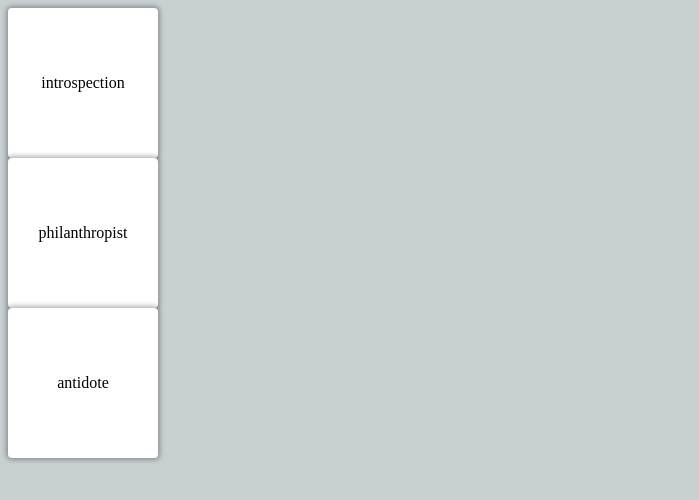
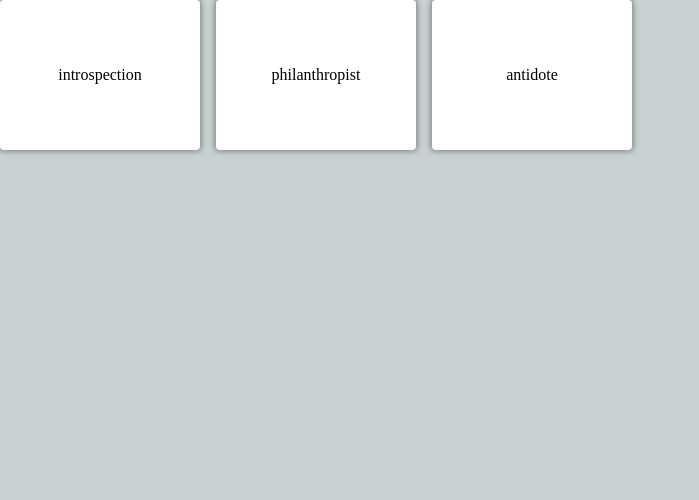
Before and after one commit to gksaurabh/GRE-Wordlist-webapp, a React (Create React App) app in the folder gre-flashcart-app/: page / in a window 1280 px wide. Shown: the top 500 px of the page, without its empty margins (0-699 px from the left). Built offline with nearby package versions, Linux system fonts and the light colour scheme; no server answers.

Commit message:
Word Grid Complete - sever and client communnicating

```diff
--- a/gre-flashcart-app/package.json
+++ b/gre-flashcart-app/package.json
@@ -7,6 +7,7 @@
     "@testing-library/jest-dom": "^5.16.4",
     "@testing-library/react": "^13.2.0",
     "@testing-library/user-event": "^13.5.0",
+    "axios": "^0.27.2",
     "react": "^18.1.0",
     "react-dom": "^18.1.0",
     "react-scripts": "5.0.1",
--- a/gre-flashcart-app/src/App.js
+++ b/gre-flashcart-app/src/App.js
@@ -1,10 +1,25 @@
-import React, {useState} from "react";
+import React, {useState, useEffect} from "react";
 import FlashcardList from "./FlashcardList";
+import axios from 'axios';
 import './app.css'
 
 
 function App() {
   const [flashcards, setFlashcards] = useState(SAMPLE_FLASHCARDS);
+
+  useEffect(() => {
+    axios.get('/rated-wordlist')
+    .then(res => {
+      setFlashcards(res.data.map((wordItem, index)=>{
+        return {
+          id: `${index}-${Date.now}`,
+          word: wordItem.word,
+          definition: wordItem.definition
+        }
+      }))
+      console.log(res.data);
+    })
+  },[])
   return (
    <FlashcardList flashcards = {flashcards}/>
   );
--- a/gre-flashcart-app/src/app.css
+++ b/gre-flashcart-app/src/app.css
@@ -1,7 +1,18 @@
 body{
    background-color: #C8D0D2;
+   margin: 0;
 }
 
+.container {
+    max-width: 900px;
+    margin: 1rem 2rem;
+}
+.card-grid {
+    display: grid;
+    align-items: center;
+    grid-template-columns: repeat(auto-fill, minmax(200px, 1fr));
+    gap: 1rem;
+}
 .card {
     display: flex;
     justify-content: center;
@@ -12,7 +23,6 @@ body{
     background-color: white;
     transform-style: preserve-3d;
     height: 150px;
-    width: 150px;
     transition: 150ms;
     cursor: pointer;
     transform: perspective(1000px) rotateY(var(--rotate-y, 0))  translateY(var(--translate-y,0));
```
Also changed, not shown: 2 other files (tests, documents, lock files or other folders).
